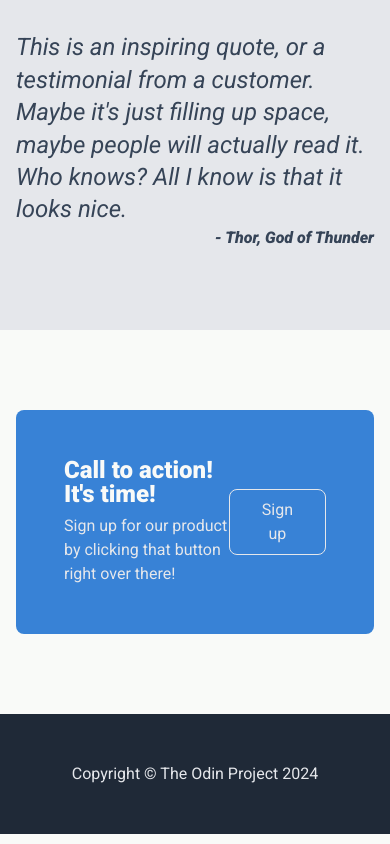
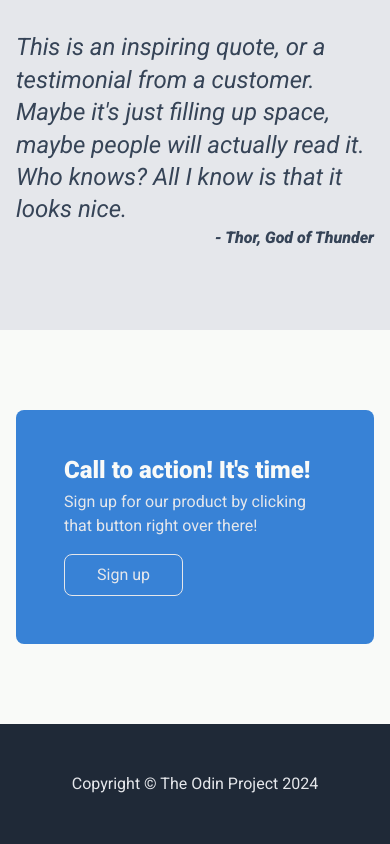
Before and after one commit to darryncodes/odin-landing-page, a plain HTML site: page index.html in a window 390 px wide. Shown: the part 1966-2810 px from the top of the page. Drawn offline with Linux system fonts and the light colour scheme.

Commit message:
Misc - fix to cta on mobile, adding readme and gitignore

```diff
--- a/styles.css
+++ b/styles.css
@@ -160,8 +160,9 @@ header {
     border-radius: var(--radius);
     padding: 3rem;
     display: flex;
-    justify-content: space-between;
-    align-items: center;
+    gap: 1rem;
+    flex-direction: column;
+    align-items: start;
     color: var(--clr-neutral-500);
 }
 
@@ -209,6 +210,7 @@ footer {
     background-color: transparent;
     border-radius: var(--radius);
     cursor: pointer;
+    flex-shrink: 0;
 }
 
 .btn-outline:hover {
@@ -249,6 +251,9 @@ footer {
 
     .cta {
         padding: 3rem 6rem;
+        flex-direction: row;
+        justify-content: space-between;
+        align-items: center;
     }
 }
 /* 768px */
```
Also changed, not shown: desktop-screenshot.png (added), mobile-screenshot.png (added), 3 other files.
